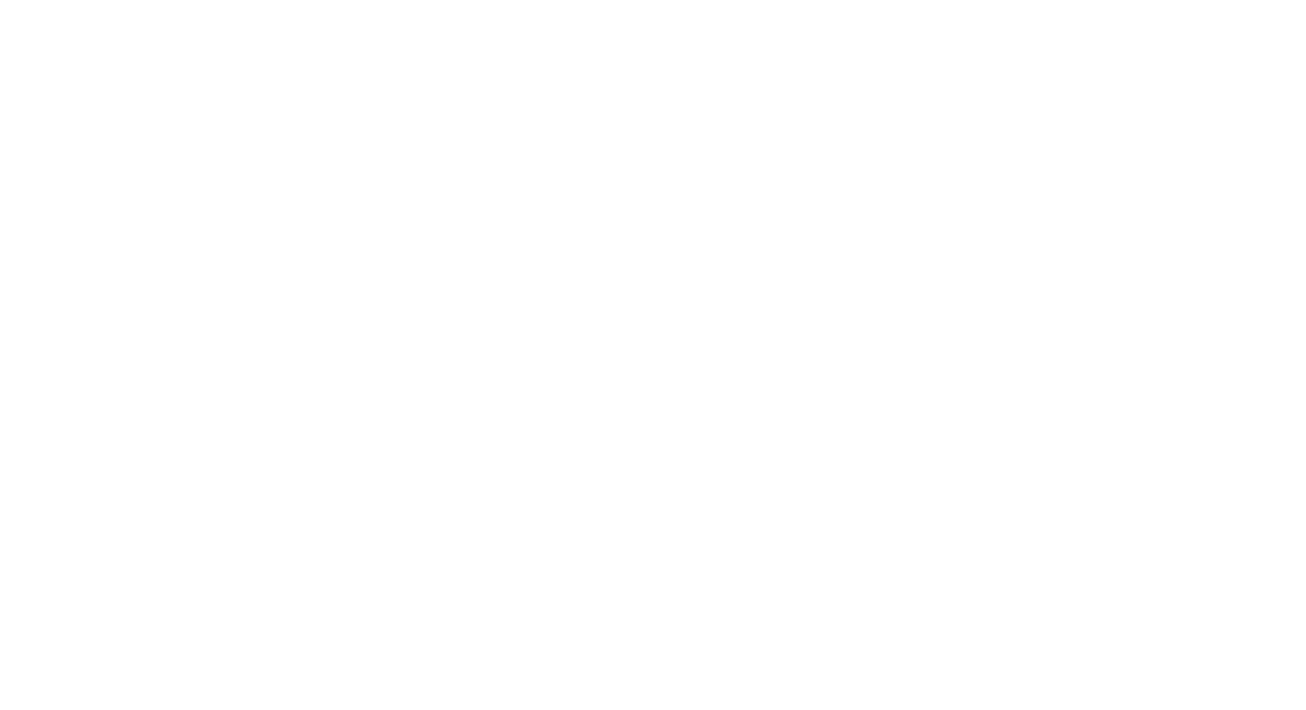
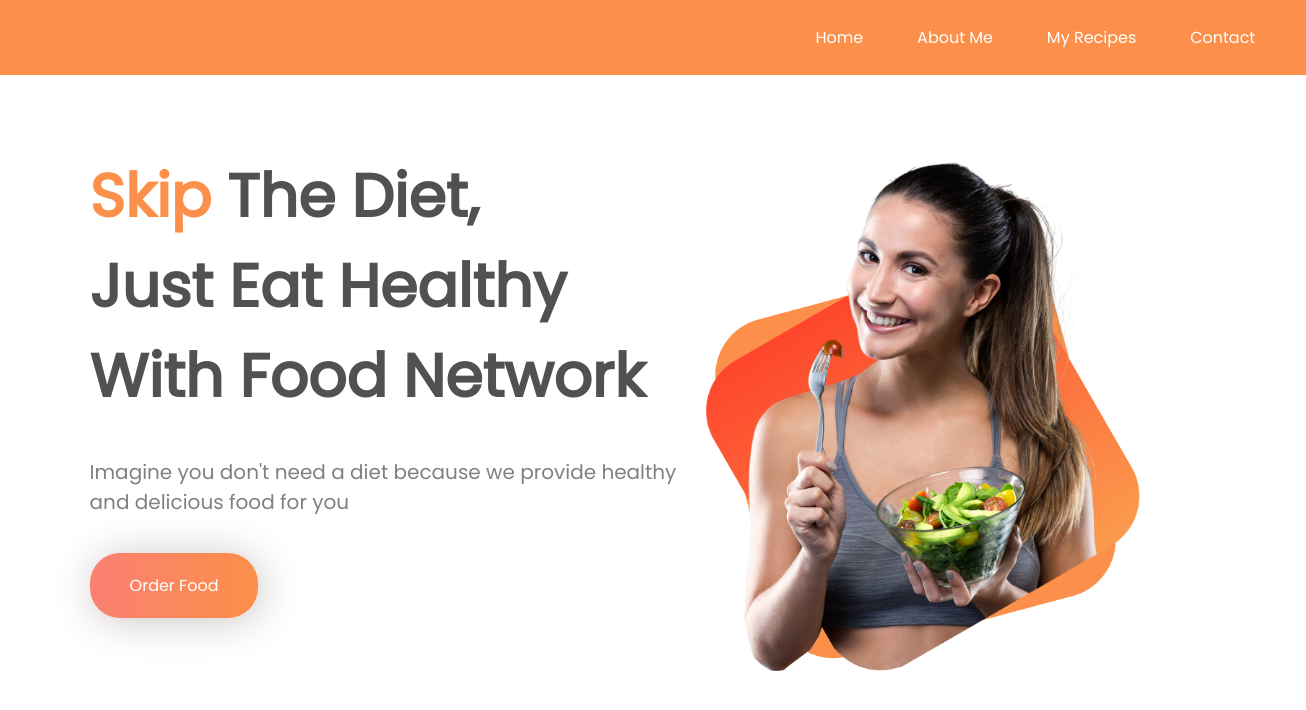
Before and after one commit to pujaKundu/food-network, a plain HTML site: page index.html in a window 1280 px wide. Shown: the whole page, 1306 px wide, since content can reach past the window. Drawn offline with Linux system fonts and the light colour scheme.

Commit message:
homepage added

```diff
--- a/index.html
+++ b/index.html
@@ -6,10 +6,35 @@
     <meta http-equiv="X-UA-Compatible" content="IE=edge">
     <meta name="viewport" content="width=device-width, initial-scale=1.0">
     <title>Food Network</title>
+    <!-- font link -->
+    <link rel="preconnect" href="https://fonts.googleapis.com">
+    <link rel="preconnect" href="https://fonts.gstatic.com" crossorigin>
+    <link href="https://fonts.googleapis.com/css2?family=Poppins&display=swap" rel="stylesheet">
+    <!-- css link -->
     <link rel="stylesheet" href="style.css">
 </head>
 
 <body>
+    <!-- navbar container -->
+    <nav class="navbar-container">
+        <ul>
+            <li><a class="nav-link" href="#Home">Home</a></li>
+            <li><a class="nav-link" href="">About Me</a></li>
+            <li><a class="nav-link" href="">My Recipes</a></li>
+            <li><a class="nav-link" href="">Contact</a></li>
+        </ul>
+    </nav>
+    <!-- homepage container -->
+    <section class="homepage-container" id="Home">
+        <div class="half-width homepage-text">
+            <h1><span class="text-color">Skip</span> The Diet,<br> Just Eat Healthy With Food Network</h1>
+            <p>Imagine you don't need a diet because we provide healthy and delicious food for you</p>
+            <a href="https://www.linkedin.com/in/puja-kundu-62a0231a3/" class="link-btn">Order Food</a>
+        </div>
+        <div class="half-width">
+            <img class="homepage-img" src="images/female/Group 8425.png" alt="female">
+        </div>
+    </section>
 
 </body>
 
--- a/style.css
+++ b/style.css
@@ -0,0 +1,69 @@
+* {
+    margin: 0;
+}
+
+body {
+    font-family: 'Poppins', sans-serif;
+}
+
+.navbar-container {
+    background-color: #FC8F49;
+    text-align: right;
+    padding-right: 2%;
+    position: sticky;
+    top: 0;
+    width: 100%;
+}
+
+.navbar-container ul li {
+    display: inline-block;
+    padding: 2%;
+}
+
+.nav-link {
+    text-decoration: none;
+    color: white;
+}
+
+.homepage-container {
+    display: flex;
+    margin-top: 6%;
+}
+
+.homepage-text {
+    margin-left: 7%;
+}
+
+.homepage-text p {
+    color: gray;
+    font-size: 20px;
+    margin-top: 6%;
+}
+
+h1 {
+    font-size: 60px;
+    color: rgb(82, 81, 81);
+}
+
+.text-color {
+    color: #FC8F49;
+}
+
+.half-width {
+    width: 50%;
+}
+
+.homepage-img {
+    width: 80%;
+}
+
+.link-btn {
+    display: inline-block;
+    background-image: linear-gradient(to right, salmon, #FC8F49);
+    color: white;
+    padding: 20px 40px;
+    text-decoration: none;
+    margin-top: 6%;
+    border-radius: 30px;
+    box-shadow: 3px 3px 40px rgb(204, 196, 196);
+}
```
